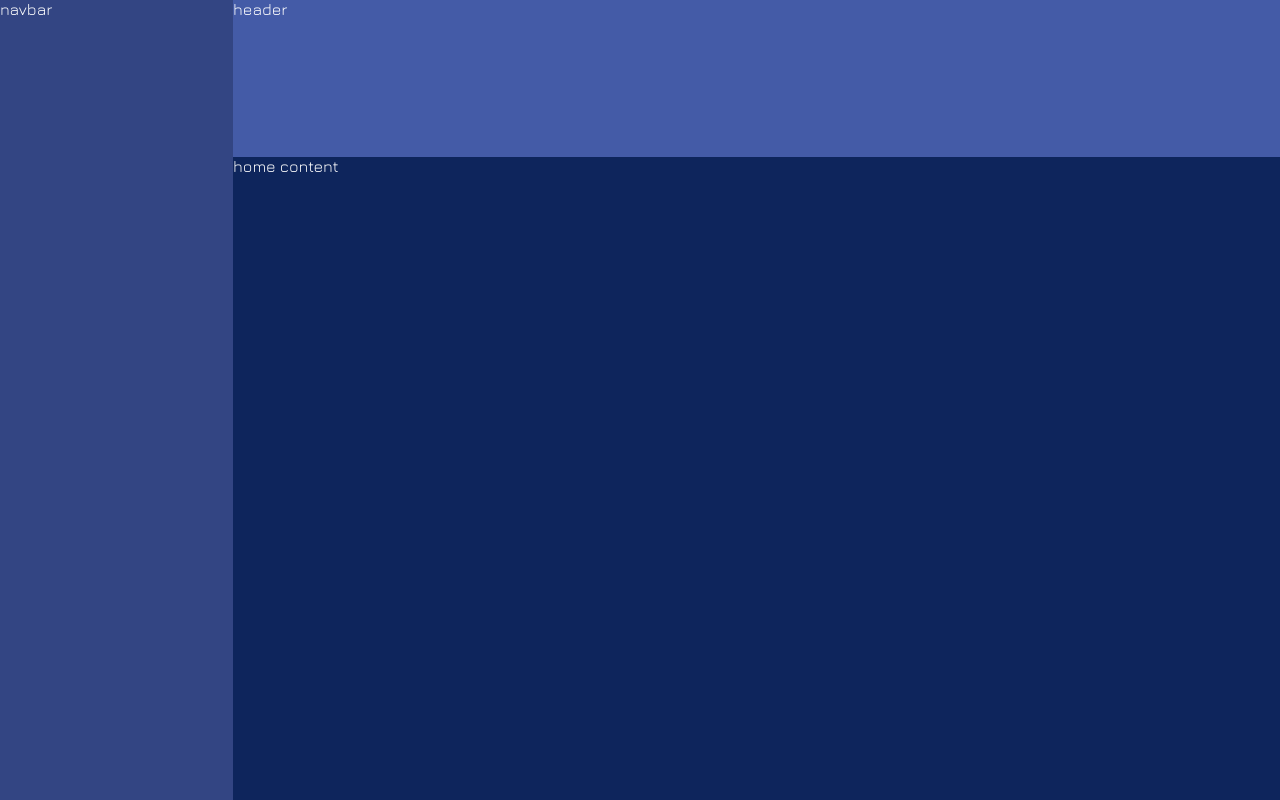
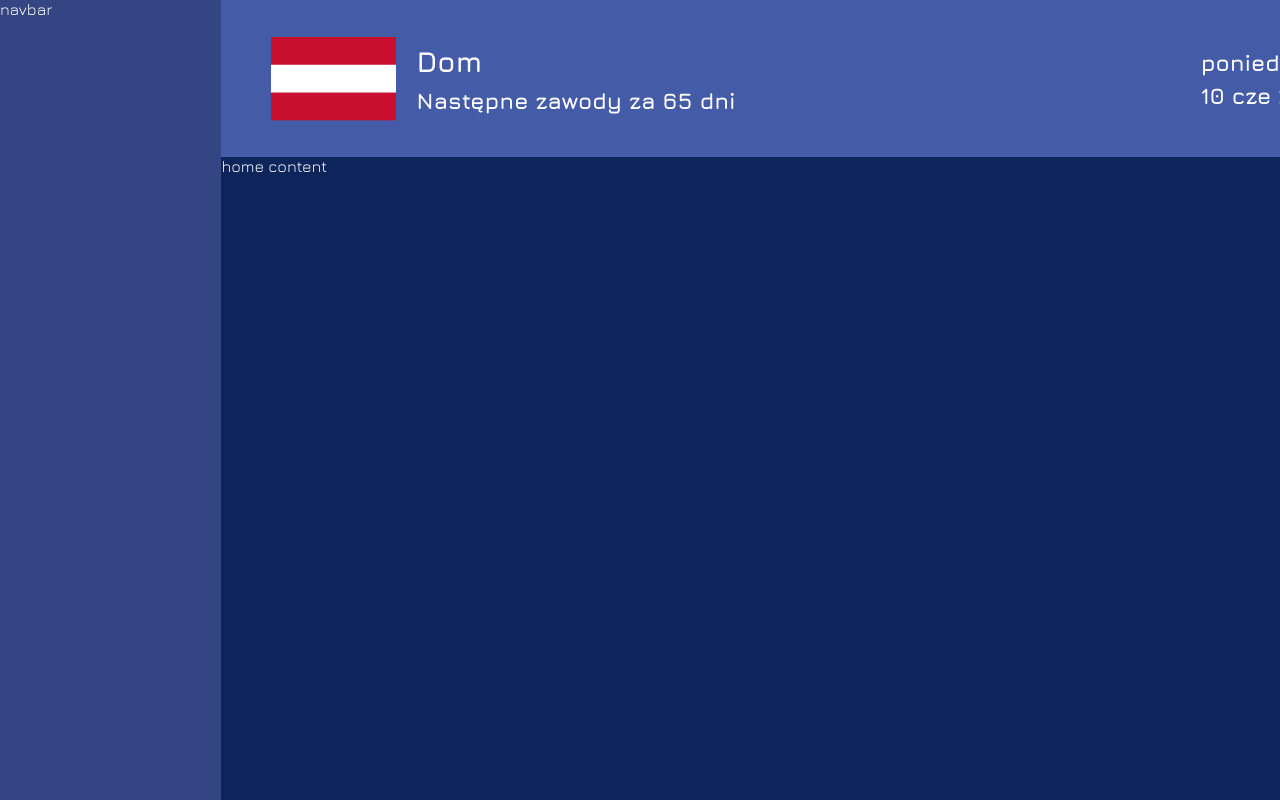
Before and after one commit to kacpergoluchowski/skijumpmanager, a React (Vite) app in the folder gameClient/: page /home in a window 1280 px wide. Shown: the top 800 px of the page. Built offline with nearby package versions, Linux system fonts and the light colour scheme.

Commit message:
frontend on header in home page done.

```diff
--- a/gameClient/src/app.scss
+++ b/gameClient/src/app.scss
@@ -22,6 +22,14 @@
         right: 10%;
         font-size: 105px;
     }
+}
+
+.leave-button {
+    background-color: #C8102E;
+}
+
+.continue-button {
+    background-color: #48A34C;
 }
 
 .buttons-box {
@@ -83,14 +91,6 @@
         align-items: center;
         padding: 0 2vw;
         font-size: 24px;
-
-        .leave-button {
-            background-color: #C8102E;
-        }
-
-        .continue-button {
-            background-color: #48A34C;
-        }
 
         button {
             width: 425px;
@@ -170,6 +170,34 @@
     }
 }
 
+.confirm-box {
+    background-color: #445BA7;
+    position: absolute;
+    top: 0;
+    left: 0;
+    right: 0;
+    bottom: 0;
+    margin: auto;
+    width: 1049px;
+    height: 439px;
+    box-sizing: border-box;
+    padding: 50px 30px;
+    font-size: 34px;
+    display: flex;
+    flex-direction: column;
+    justify-content: space-between;
+
+    div {
+        display: flex;
+        justify-content: space-around;
+    }
+
+    span {
+        img {
+            width: 50px;
+        }
+    }
+}
 
 .home-page {
     display: flex;
@@ -186,6 +214,45 @@
             background-color: #445BA7;
             height: 157px;
             width: 1573px;
+            padding-inline: 50px;
+            display: flex;
+            align-items: center;
+
+            section {
+                display: flex;
+                justify-content: space-between;
+                width: 950px;
+            }
+
+            div {
+                height: 80px;
+                display: flex;
+                flex-direction: column;
+                justify-content: space-between;
+                padding-block: 5px;
+                box-sizing: border-box;
+                margin-left: 20px;
+                font-size: 120%;
+            }
+
+            .date {
+                padding-block: 10px;
+            }
+
+            button {
+                width: 425px;
+                height: 84px;
+                display: flex;
+                align-items: center;
+                padding-left: 30px;
+                color: white;
+                border: none;
+                border-radius: 35px;
+                font-size: 36px;
+                gap: 20px;
+                cursor: pointer;
+                margin-left: 20px;
+            }
         }
 
         .home-content {
--- /dev/null
+++ b/gameClient/src/components/ConfirmBox.jsx
@@ -0,0 +1,17 @@
+import React from "react";
+import '../app.scss';
+import continuePic from '../assets/images/acceptBtnPic.png';
+import leavePic from '../assets/images/leaveBtnPic.png';
+import { Link } from "react-router-dom";
+
+export default function ConfirmBox( {rejectCountry} ) {
+    return (
+        <div className="confirm-box">
+            <h1> Czy jesteś pewien wyboru? </h1>
+            <div>
+                <Link to = '/home'> <button className="continue-button"> <img src = {continuePic} /> Tak </button> </Link>
+                <button className="leave-button" onClick={rejectCountry}> <img src = {leavePic} /> Nie </button>
+            </div>
+        </div>
+    )
+}
--- a/gameClient/src/components/CountrySelectHeader.jsx
+++ b/gameClient/src/components/CountrySelectHeader.jsx
@@ -1,17 +1,21 @@
-import React from "react";
+import React, { useState } from "react";
 import '../app.scss';
 import { Link } from "react-router-dom";
 import leavePicBtn from '../assets/images/leaveBtnPic.png';
 import continuePicBtn from '../assets/images/continueBtnPic.png'
+import ConfirmBox from "./ConfirmBox";
 
 export default function CountrySelectHeader({ countrySelected }) {
+    const [confirmBoxVisible, setConfirmBoxVisible] = useState(false);
+
     return (
        <header>
             <h1>Wybierz drużynę</h1>
             <div>
                 {!countrySelected && <Link to="/"> <button className="leave-button"> <img src={leavePicBtn} alt="Leave" /> Powrót </button> </Link>}
-                {countrySelected && <Link to='/home'> <button className="continue-button"> <img src={continuePicBtn} alt="Continue" /> Kontynnuj </button> </Link>}
+                {countrySelected && <button className="continue-button" onClick={() => setConfirmBoxVisible(true)}> <img src={continuePicBtn} alt="Continue" /> Kontynnuj </button>}
             </div>
+            { confirmBoxVisible && <ConfirmBox rejectCountry = {() => setConfirmBoxVisible(false)} /> }
        </header>
     );
 }
--- a/gameClient/src/components/Header.jsx
+++ b/gameClient/src/components/Header.jsx
@@ -1,10 +1,41 @@
-import React from "react";
+import React, { useState } from "react";
 import '../app.scss';
+import austriaFlag from '../assets/images/austriaFlag.png';
+import continueBtnPic from '../assets/images/continueBtnPic.png';
 
 export default function Header() {
+    let [currentDate, setCurrentDate] = useState(new Date(2024, 5, 10));
+    let [currentMonth, setCurrentMonth] = useState('cze');
+    let [currentDay, setCurrentDay] = useState('poniedziałek');
+
+    const goToNextDay = () => {
+        const nextDay = new Date(currentDate);
+        nextDay.setDate(nextDay.getDate() + 1);
+        setCurrentDate(nextDay)
+
+        const days = ['Poniedziałek,', 'Wtorek,', 'Środa,', 'Czwartek,', 'Piątek,', 'Sobota,', 'Niedziela,'];
+        setCurrentDay(days[currentDate.getDay()]);
+        console.log(currentDate.getDay());
+
+        const months = ["sty", "lut", "mar", "kwi", "maj", "cze", "lip", "sie", "wrz", "paz", "lis", "gru"];
+        setCurrentMonth(months[currentDate.getMonth()]);
+    }
+
     return (
         <header className="header">
-            header
+            <img src = {austriaFlag} />
+            <section>
+                <div>
+                    <h1> Dom </h1>
+                    <h3> Następne zawody za 65 dni </h3>
+                </div>
+                <div className="date">
+                    <h3> {currentDay} </h3>
+                    <h3> {currentDate.getDate()} {currentMonth} {currentDate.getYear() + 1900} </h3>
+                </div>
+            </section>
+            <button className="continue-button" onClick={() => goToNextDay()}> <img src = {continueBtnPic} /> Kontynuuj </button>
+
         </header>
     )
 }
```
Also changed, not shown: gameClient/src/assets/images/acceptBtnPic.png (added).
